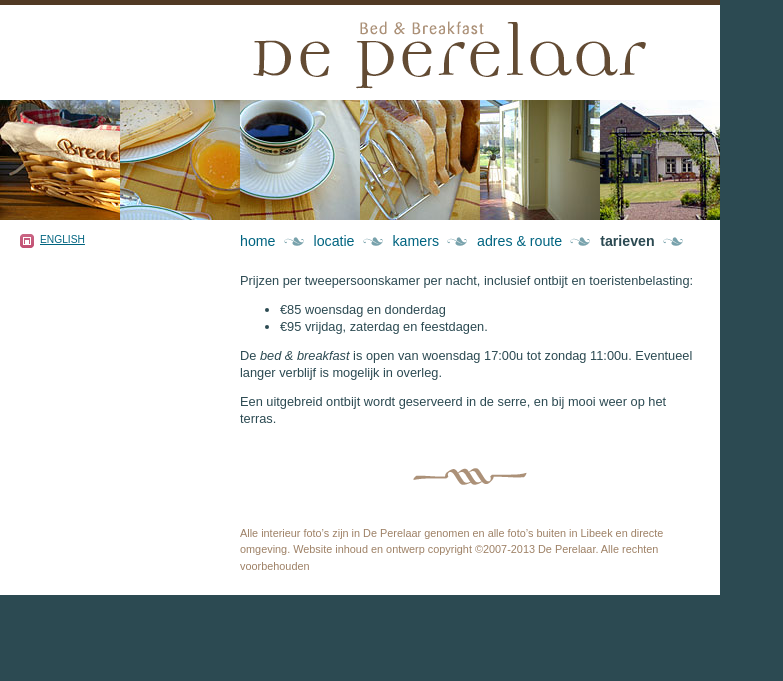
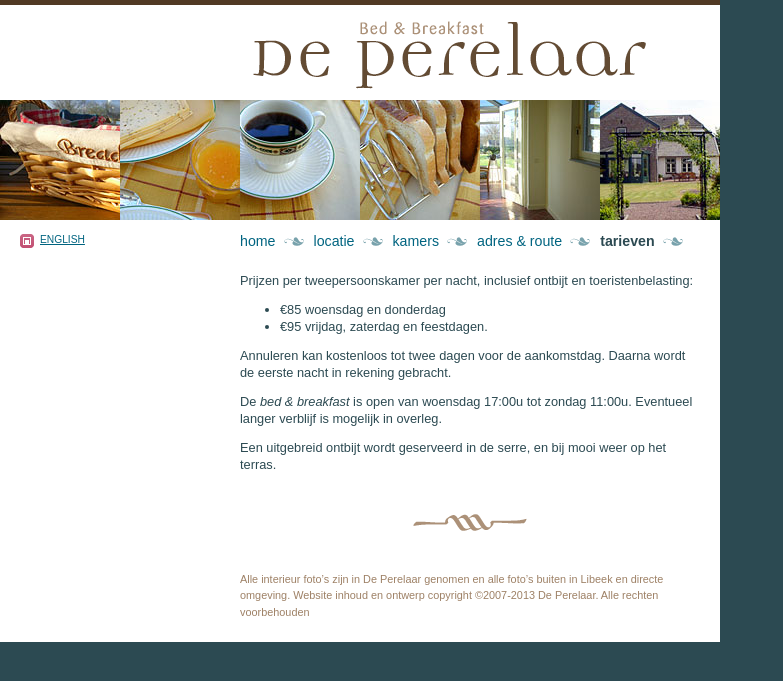
Before and after one commit to libeek/libeek.github.com, a Jekyll site: the page built from perelaar/tarieven.html, in a window 1280 px wide. Shown: the top 681 px of the page, without its empty margins (0-783 px from the left). Built offline with Jekyll 4.4.1, drawn with Linux system fonts in a browser that asks for light colours.

Commit message:
Add cancellation terms

```diff
--- a/perelaar/tarieven.html
+++ b/perelaar/tarieven.html
@@ -11,6 +11,8 @@ title: Tarieven
 <li>€95 vrijdag, zaterdag en feestdagen.</li>
 </ul>
 
+<p>Annuleren kan kostenloos tot twee dagen voor de aankomstdag. Daarna wordt de eerste nacht in rekening gebracht.</p>
+
 <p>De <em>bed &amp; breakfast</em> is open van woensdag 17:00u tot zondag 11:00u. Eventueel langer verblijf is mogelijk in overleg.</p>
 
 <p>Een uitgebreid ontbijt wordt geserveerd in de serre, en bij mooi weer op het terras.</p>
```
